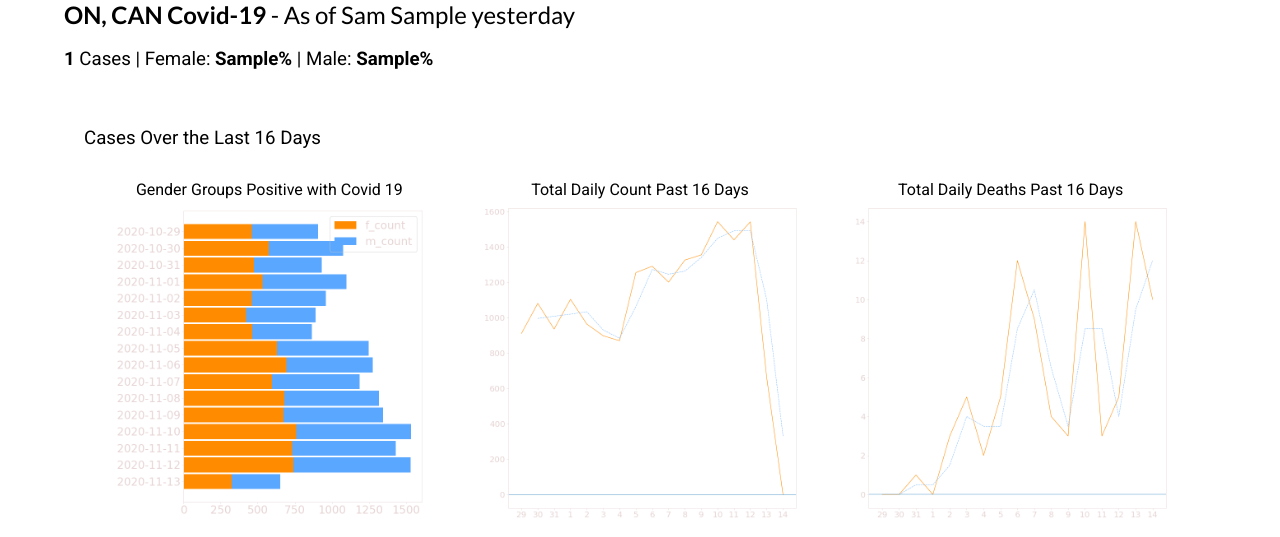
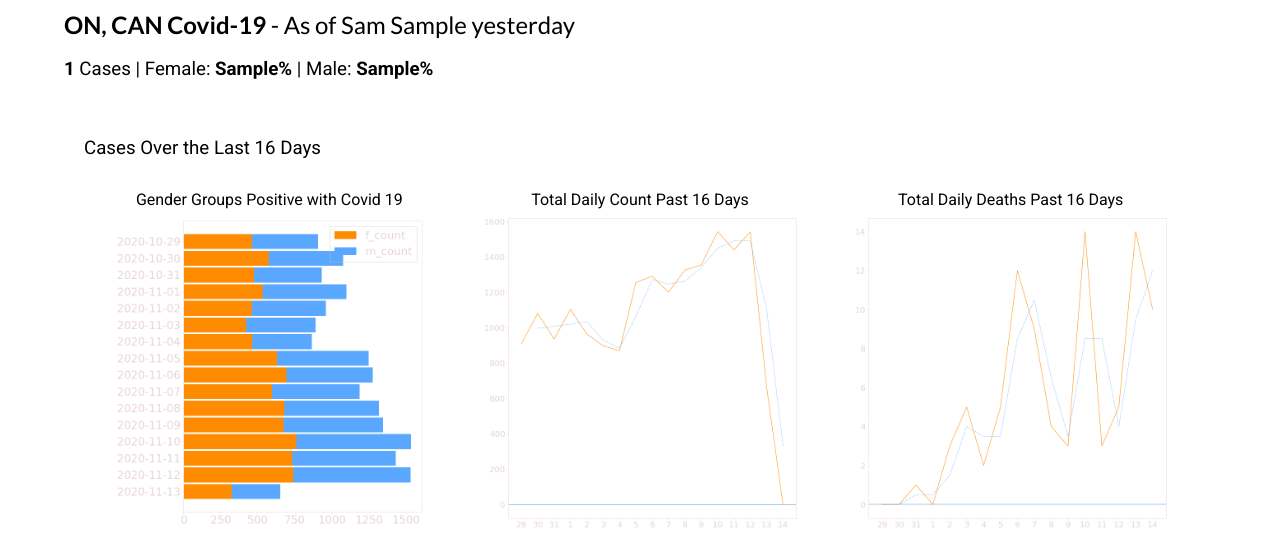
Before and after one commit to tamccullough/covon, a Flask app: template templates/co-index.html in a window 1280 px wide. Shown: the top 537 px of the page. Run offline with Flask 2, Linux system fonts and the light colour scheme; the template is opened without the code that fills it: most values are stand-ins (such as "Sample title", 1, 10 or a date in 2020); parts of the project's set-up code (start-up, migrations or seed data) failed here and were passed over.

Commit message:
added spacer to the top

```diff
--- a/templates/co-index.html
+++ b/templates/co-index.html
@@ -3,6 +3,7 @@
 <!-- !PAGE CONTENT! -->
 <div class="container">
   <div class="page80">
+  <div class="spacer"></div>
     <!-- Header -->
     <div class="mobile" style="border-radius: 0.5rem;">
       <h2 style="display: inline;"><b>ON, CAN Covid-19</b></h2><h2 class="{{ theme }}-t-red" style="display: inline;"> - As of {{ last_month[0:3] }} {{ yesterday }}</h2>
```
